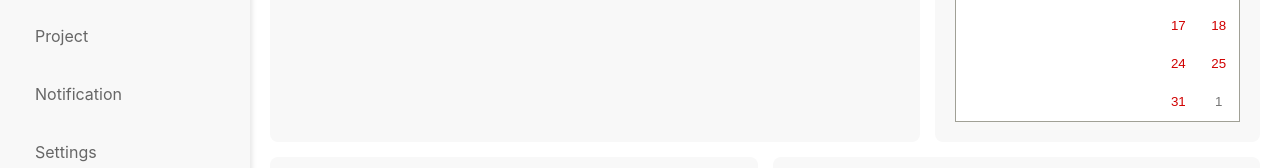
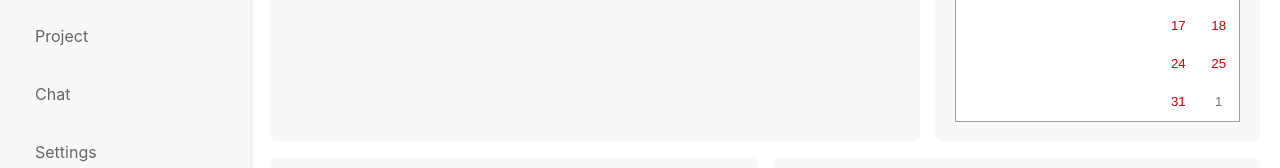
Before and after one commit to VanshGolakiya-2910/Taskmanger, a React (Create React App) app in the folder frontend/: page /home in a window 1280 px wide. Shown: the part 200-368 px from the top of the page. Built offline with nearby package versions, Linux system fonts and the light colour scheme; no server answers.

Commit message:
Chat integrated

```diff
--- a/frontend/src/App.jsx
+++ b/frontend/src/App.jsx
@@ -5,6 +5,7 @@ import LoginSignup from './Pages/LoginSignup/LoginSignup.jsx';
 import Homepage from './Pages/Home/Home.jsx';
 import Projects from './Pages/Project/Project.jsx';
 import ProjectDetails from './Pages/ProjectDetails/ProjectDetails.jsx';
+import Chat from './Pages/Chat/Chat.jsx';
 // import Dashboard from './Pages/Dashboard/Dashboard.jsx'; // Example for a dashboard page
 
 function App() {
@@ -14,6 +15,7 @@ function App() {
                 <Route path="/" element={<LoginSignup />} /> {/* Default route to LoginSignup */}
                 <Route path="/task-manager" element={<TaskManager />} />
                 <Route path="/home" element={<Homepage />} />
+                <Route path="/chat" element ={<Chat />} />
                 <Route path="/project" element={<Projects />} />
                 <Route path="/project/:id" element={<ProjectDetails />} />
                 {/* <Route path="/dashboard" element={<Dashboard />} /> Example Dashboard */}
--- a/frontend/src/Pages/Chat/Chat.jsx
+++ b/frontend/src/Pages/Chat/Chat.jsx
@@ -13,7 +13,6 @@ const ChatComponent = () => {
   const [messages, setMessages] = useState([]); // Chat messages
   const [message, setMessage] = useState(''); // Message input
   const [taskName, setTaskName] = useState('');
-  console.log(taskName)
   // Retrieve email and taskId from location state passed by navigate
   const location = useLocation();
   const { email, taskId } = location.state || {}; // Access email and taskId passed from LoginSignup
--- a/frontend/src/Pages/Home/Home.jsx
+++ b/frontend/src/Pages/Home/Home.jsx
@@ -3,11 +3,15 @@ import styles from "./Home.module.css"; // Importing module CSS
 import CustomCalendar from "../../Components/CutomCalendar/CustomCalendar";
 import axios from "axios";
 import { TaskCard } from "../../Components/TaskCard/TaskCard";
-import { Link } from "react-router-dom";
-
+import { useLocation, Link, useNavigate } from "react-router-dom";
+// const navigate = Link
 const Homepage = () => {
   const [tasks, setTasks] = useState([]);
   const [priorityTasks, setPriorityTasks] = useState([]);
+  const location = useLocation();
+  const navigate = useNavigate();
+
+  const email = location.state?.email || "Guest";
 
   useEffect(() => {
     const fetchTasks = async () => {
@@ -25,6 +29,10 @@ const Homepage = () => {
     fetchTasks();
   }, []);
 
+    const handleChatNavigation = () =>{
+      navigate("/Chat",{state:{email}});
+    };
+
   return (
 
     <div className={styles.container}>
@@ -40,7 +48,8 @@ const Homepage = () => {
           <li className={styles.navItem}>
             <Link to="/project">Project</Link>
           </li>
-          <li className={styles.navItem}>Notification</li>
+          <li className={styles.navItem} onClick={handleChatNavigation}>Chat
+          </li>
           <li className={styles.navItem}>Settings</li>
         </ul>
       </div>
--- a/frontend/src/Pages/LoginSignup/LoginSignup.jsx
+++ b/frontend/src/Pages/LoginSignup/LoginSignup.jsx
@@ -52,7 +52,7 @@ const LoginSignup = () => {
 
       if (response.ok) {
         alert("Registration successful!");
-        navigate("/Chat", { state: { email } }); // Redirect to Chat with email state
+        navigate("/home", { state: { email: email.trim() } }); // Redirect to Chat with email state
       } else {
         throw new Error("Failed to register user");
       }
```
